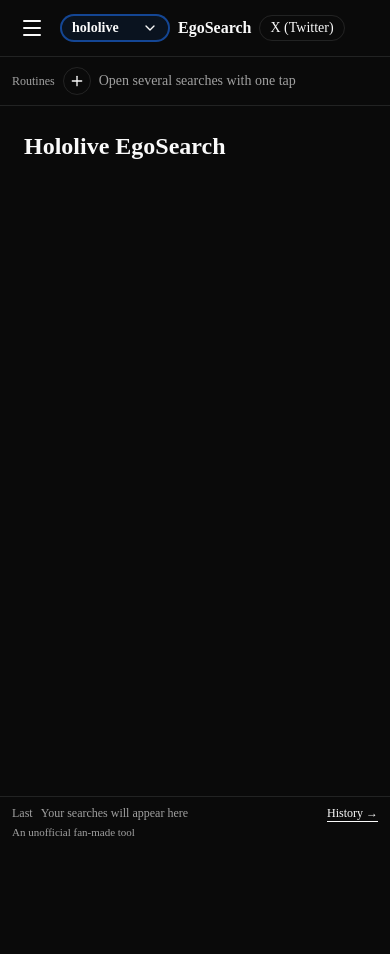
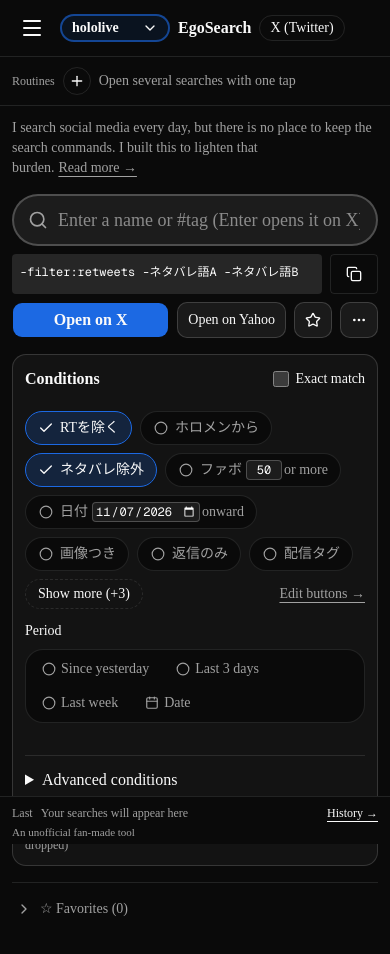
Before and after one commit to tanaka1313/egosearchX, a Next.js app: page / in a window 390 px wide. Shown: the top 954 px of the page. Before the commit the page ends 844 px from the top, so only its background shows below. Built offline with nearby package versions, Linux system fonts and the light colour scheme.

Commit message:
feat: ホーム（S1）を作る：条件の枠・お気に入り・検索語の入力（#32）

```diff
--- a/src/app/(site)/page.tsx
+++ b/src/app/(site)/page.tsx
@@ -1,7 +1,5 @@
+import { HomePage } from "@/components/home/home-page";
+
 export default function Home() {
-  return (
-    <main className="mx-auto max-w-3xl p-6">
-      <h1 className="text-2xl font-bold">Hololive EgoSearch</h1>
-    </main>
-  );
+  return <HomePage />;
 }
--- /dev/null
+++ b/src/components/home/favorites-fold.tsx
@@ -0,0 +1,105 @@
+"use client";
+
+import { ChevronDown, ChevronRight } from "lucide-react";
+import Link from "next/link";
+import { ApiError, type Favorite } from "@/api";
+import { useReportBlocked } from "@/components/common/blocked-context";
+import { useToast } from "@/components/common/toast";
+import { useRunner } from "@/components/common/use-runner";
+import { Button } from "@/components/ui/button";
+import { useApi } from "@/store/api-context";
+import { useI18n } from "@/store/i18n-context";
+import { useAppStore } from "@/store/store-context";
+
+/**
+ * お気に入り（画面仕様書 4.2）：区切り線の下に、閉じた1行「☆ お気に入り（件数）」を置く。
+ * 開くと全件を並べる。各行は押して実行するだけの形（名前・開くときの検索文字列・［▶ 実行］。検索先バッジと⚠は S3 の行で出す）。
+ * 開閉は `prefs.favOpen` に保存する（初回は閉じる）。localStorage は直接触らない。
+ */
+export function FavoritesFold() {
+  const api = useApi();
+  const { t } = useI18n();
+  const toast = useToast();
+  const runner = useRunner();
+  const reportBlocked = useReportBlocked();
+  const ready = useAppStore((s) => s.status === "ready");
+  const open = useAppStore((s) => s.prefs?.favOpen ?? false);
+  const favorites = useAppStore((s) => s.favorites);
+  const prefsSet = useAppStore((s) => s.prefs_set);
+
+  const toggle = () => {
+    if (!ready) return;
+    prefsSet({ favOpen: !open }).catch((e: unknown) => {
+      if (e instanceof ApiError && e.code === "CORRUPT") return;
+      console.error(e);
+      toast.show(t.toast.saveFailed);
+    });
+  };
+  const run = (f: Favorite) => {
+    const { total, blocked } = runner([{ query: f.query, engine: f.engine }], {
+      kind: "favorite",
+      label: f.name,
+    });
+    if (blocked.length > 0) reportBlocked(total, blocked);
+  };
+
+  return (
+    <section aria-label={t.home.favorites} className="border-t pt-3">
+      <button
+        type="button"
+        aria-expanded={open}
+        onClick={toggle}
+        className="flex w-full items-center gap-2 rounded px-1 py-1 text-left text-sm text-muted-foreground focus-visible:ring-2 focus-visible:ring-ring"
+      >
+        {open ? (
+          <ChevronDown className="size-4" aria-hidden />
+        ) : (
+          <ChevronRight className="size-4" aria-hidden />
+        )}
+        <span>{t.home.favoritesHead(favorites.length)}</span>
+      </button>
+      {open && (
+        <div className="mt-2 space-y-2">
+          {favorites.length === 0 && (
+            <div className="rounded-lg border border-dashed p-6 text-center text-sm text-muted-foreground">
+              {t.home.favoritesEmpty}
+            </div>
+          )}
+          <ul className="space-y-2">
+            {favorites.map((f) => (
+              <li
+                key={f.id}
+                className="flex items-center gap-2 rounded-lg border p-2 text-sm"
+              >
+                <div className="min-w-0 flex-1">
+                  <div className="truncate font-medium">{f.name}</div>
+                  <div
+                    title={api.query.expand(f.query)}
+                    className="truncate font-mono text-xs text-muted-foreground"
+                  >
+                    {api.query.expand(f.query) || t.home.noCondition}
+                  </div>
+                </div>
+                <Button
+                  type="button"
+                  size="sm"
+                  variant="secondary"
+                  aria-label={t.home.runLabel(f.name)}
+                  onClick={() => run(f)}
+                >
+                  {t.home.run}
+                </Button>
+              </li>
+            ))}
+          </ul>
+          <Link
+            href="/favorites"
+            className="block text-right text-sm text-muted-foreground underline underline-offset-4"
+          >
+            {t.home.editFavorites}
+          </Link>
+        </div>
+      )}
+    </section>
+  );
+}
--- /dev/null
+++ b/src/components/home/home-page.tsx
@@ -0,0 +1,74 @@
+"use client";
+
+import { Search } from "lucide-react";
+import Link from "next/link";
+import { ConditionFrame } from "@/components/search/condition-frame";
+import { OpenBar } from "@/components/search/open-bar";
+import {
+  HomeScopeProvider,
+  useSearchScope,
+} from "@/components/search/search-scope";
+import { useI18n } from "@/store/i18n-context";
+import { FavoritesFold } from "./favorites-fold";
+
+/**
+ * S1：ホーム（画面仕様書 4章）。検索語を入れ、条件ボタンを押し、開く。押すだけで使える画面にする
+ * （追加・編集・削除・並べ替えはメニューのページ）。入力 → クエリ → 開くボタンを1かたまりにし、
+ * 条件ボタン・期間・詳細条件は1つの「条件」の枠に入れ、詳細条件の末尾にも同じ開くボタン群を置く。
+ */
+export function HomePage() {
+  return (
+    <HomeScopeProvider>
+      <HomeBody />
+    </HomeScopeProvider>
+  );
+}
+
+function HomeBody() {
+  const { t } = useI18n();
+  const { word, setWord, run } = useSearchScope();
+  return (
+    <main className="mx-auto max-w-2xl space-y-4 p-3 md:p-4">
+      {/* このサイトを作った理由（1〜2文）。機能の一覧は書かない */}
+      <p className="text-sm text-muted-foreground">
+        {t.home.reason}
+        <Link
+          href="/about"
+          className="ml-1 whitespace-nowrap underline underline-offset-4"
+        >
+          {t.home.more}
+        </Link>
+      </p>
+
+      <section aria-label={t.home.searchSection} className="space-y-2">
+        <div className="relative">
+          <Search
+            className="pointer-events-none absolute top-1/2 left-4 size-5 -translate-y-1/2 text-muted-foreground"
+            aria-hidden
+          />
+          <input
+            value={word}
+            onChange={(ev) => setWord(ev.target.value)}
+            onKeyDown={(ev) => {
+              // 日本語入力の確定の Enter では開かない
+              if (
+                ev.key === "Enter" &&
+                !ev.nativeEvent.isComposing &&
+                ev.keyCode !== 229
+              )
+                run("x");
+            }}
+            aria-label={t.home.wordLabel}
+            placeholder={t.home.wordPlaceholder}
+            className="w-full rounded-full border-2 py-2.5 pr-4 pl-11 text-lg"
+          />
+        </div>
+        <OpenBar />
+      </section>
+
+      <ConditionFrame footer={<OpenBar />} />
+
+      <FavoritesFold />
+    </main>
+  );
+}
--- /dev/null
+++ b/src/components/search/condition-frame.tsx
@@ -0,0 +1,50 @@
+"use client";
+
+import type { ReactNode } from "react";
+import { useI18n } from "@/store/i18n-context";
+import { ChipRow } from "./chip-row";
+import { DetailPanel } from "./detail-panel";
+import { PeriodPicker } from "./period-picker";
+import { useSearchScope } from "./search-scope";
+import { WarningNote } from "./warning-note";
+
+/**
+ * 「条件」の枠（画面仕様書 3.8）：見出し＋完全一致・条件ボタンの並び・期間・詳細条件・警告欄を1つの枠に入れる。
+ * 状態は SearchScope から読むので、ホームとほかの検索の組み立て画面で同じ部品を使う。
+ * 枠の背景はページより少しだけ明るくし、入力欄（--field）よりは暗くする。
+ * footer：詳細条件の末尾に置く操作（画面ごとに違う）。
+ */
+export function ConditionFrame({ footer }: { footer?: ReactNode }) {
+  const { t } = useI18n();
+  const { exact, setExact, period, setPeriod } = useSearchScope();
+  return (
+    <section
+      aria-label={t.search.condition}
+      className="space-y-3 rounded-xl border border-white/15 bg-muted/35 p-3"
+    >
+      <div className="flex items-center justify-between gap-2">
+        <h2 className="font-bold">{t.search.condition}</h2>
+        {/* ON/OFF の設定なので、ボタンではなくチェックボックス＋ラベル */}
+        <label className="flex shrink-0 items-center gap-1.5 text-sm">
+          <input
+            type="checkbox"
+            checked={exact}
+            onChange={(ev) => setExact(ev.target.checked)}
+            className="size-4"
+          />
+          {t.search.exact}
+        </label>
+      </div>
+
+      <ChipRow />
+
+      {/* 詳細条件の「期間」と同じ状態を共有する */}
+      <PeriodPicker value={period} onChange={setPeriod} />
+
+      <DetailPanel footer={footer} />
+
+      {/* Yahoo!リアルタイム検索で除外される条件など。枠の一番下に小さく出す */}
+      <WarningNote />
+    </section>
+  );
+}
```
Also changed, not shown: 2 other files (tests, documents, lock files or other folders).
